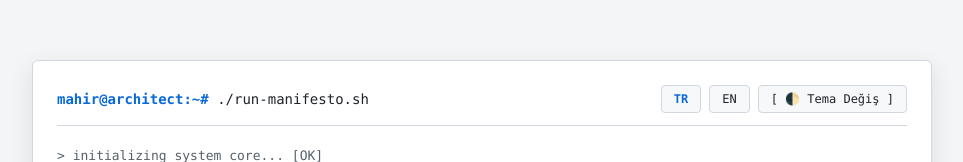
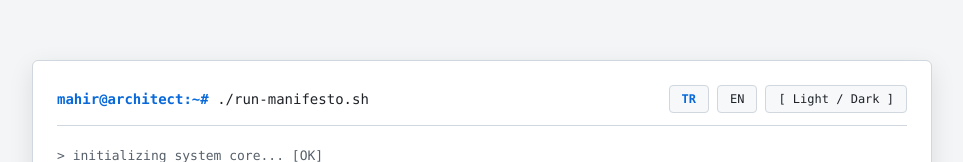
Before and after one commit to mahirfatih/mahirfatih.github.io, a plain HTML site: page index.html in a window 1280 px wide. Shown: the part 215-377 px from the top of the page, without its empty margins (158-1121 px from the left). Drawn offline with Linux system fonts and the light colour scheme.

Commit message:
Rename theme button to Light / Dark

```diff
--- a/index.html
+++ b/index.html
@@ -159,7 +159,7 @@
             <div class="header-controls">
                 <button class="lang-toggle" onclick="setLang('tr')" aria-label="Türkçe"><span id="lang-tr">TR</span></button>
                 <button class="lang-toggle" onclick="setLang('en')" aria-label="English"><span id="lang-en">EN</span></button>
-                <button class="theme-toggle" onclick="toggleTheme()" data-i18n="themeBtn">[ 🌓 Tema Değiş ]</button>
+                <button class="theme-toggle" onclick="toggleTheme()" data-i18n="themeBtn">[ Light / Dark ]</button>
             </div>
         </div>
 
@@ -189,14 +189,14 @@ Mahir Fatih loading....
     <script>
         const I18N = {
             tr: {
-                themeBtn: "[ 🌓 Tema Değiş ]",
+                themeBtn: "[ Light / Dark ]",
                 log1: "loading experience stack: 1998 -> present (28 yıl) [OK]",
                 log2: "mounting modules: systems, database_clusters, blockchain, fintech, ai_agents [OK]",
                 log3: "status: active builder & architect",
                 manifesto: "Mahir Fatih loading...."
             },
             en: {
-                themeBtn: "[ 🌓 Change Theme ]",
+                themeBtn: "[ Light / Dark ]",
                 log1: "loading experience stack: 1998 -> present (28 years) [OK]",
                 log2: "mounting modules: systems, database_clusters, blockchain, fintech, ai_agents [OK]",
                 log3: "status: active builder & architect",
```
